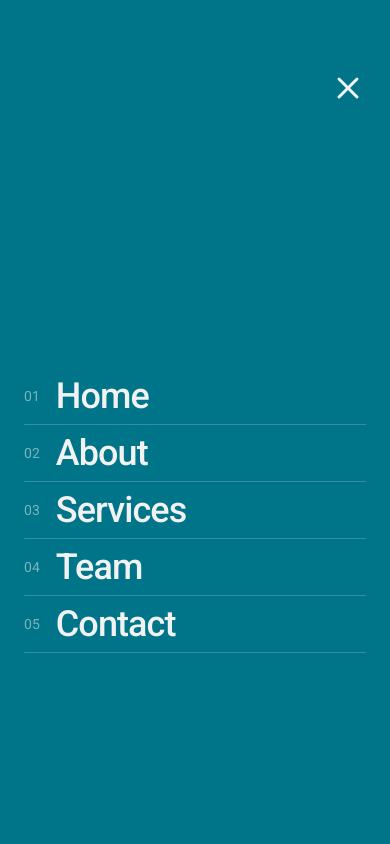
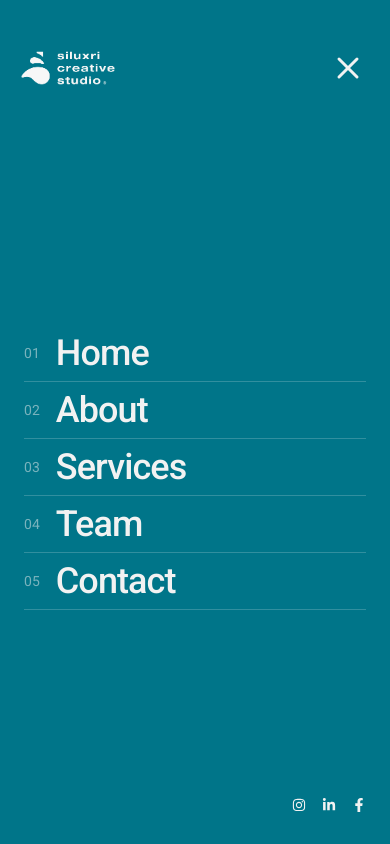
Before and after one commit to ernestkris6/Siluxuri, a React (Vite) app: page /contact in a window 390 px wide. Both pictures are taken after a click on the button "Toggle menu". Shown: the top 844 px of the page. Built offline with nearby package versions, Linux system fonts and the light colour scheme.

Commit message:
navbar/hamburger completed

```diff
--- /dev/null
+++ b/src/UI/Logo2.jsx
@@ -0,0 +1,9 @@
+import logo2 from '../assets/logo2.png'
+
+export default function Logo2() {
+  return (
+    <div>
+        <img className='w-32' src={logo2} alt="" />
+    </div>
+  )
+}
--- a/src/UI/Navbar.jsx
+++ b/src/UI/Navbar.jsx
@@ -5,9 +5,12 @@ import Logo from "./Logo";
 import { FiMenu, FiX } from "react-icons/fi";
 import {
   FaFacebook,
+  FaFacebookF,
   FaInstagram,
   FaLinkedin,
+  FaLinkedinIn,
 } from "react-icons/fa";
+import Logo2 from "./Logo2";
 
 const navItems = [
   { name: "Home", path: "/" },
@@ -21,7 +24,7 @@ export default function Navbar() {
   const [isOpen, setIsOpen] = useState(false);
 
   return (
-    <header className="w-full pl-2 pr-2">
+    <header className="w-full pl-2">
       <nav className="flex w-full items-center justify-between">
         {/* Logo */}
           <Link to="/">
@@ -95,11 +98,11 @@ export default function Navbar() {
 
         {/* Mobile Toggle */}
         <button
-          className="flex cursor-pointer text-4xl text-magenta transition md:hidden"
+          className="flex cursor-pointer text-4xl text-magenta transition md:hidden pr-6"
           onClick={() => setIsOpen(!isOpen)}
           aria-label="Toggle menu"
         >
-          {isOpen ? <FiX /> : <FiMenu />}
+          {!isOpen && <FiMenu />}
         </button>
 
         {/* Mobile Menu */}
@@ -117,10 +120,8 @@ export default function Navbar() {
             >
 
               {/* Menu Header */}
-              <div className="flex items-center justify-between px-6 py-6">
-
-                <Logo />
-
+              <div className="flex items-center justify-between pl-1 pr-6 py-1">
+                <Logo2 />
                 <button
                   onClick={() => setIsOpen(false)}
                   className="cursor-pointer text-4xl text-white transition"
@@ -173,6 +174,39 @@ export default function Navbar() {
                 ))}
 
               </div>
+
+              {/* Bottom Section */}
+              <div className="flex justify-end px-6 pb-8">
+
+                {/* Email */}
+
+
+                {/* Social Links */}
+                <div className="flex gap-4 text-sm">
+                  <a
+                    href="#"
+                    aria-label="Instagram"
+                  >
+                   <FaInstagram />
+                  </a>
+
+                  <a
+                    href="#"
+                    aria-label="LinkedIn"
+                  >
+                    <FaLinkedinIn  />
+                  </a>
+
+                  <a
+                    href="#"
+                    aria-label="LinkedIn"
+                  >
+                    <FaFacebookF/>
+                  </a>
+                </div>
+
+              </div>
+
             </motion.div>
           )}
         </AnimatePresence>
```
Also changed, not shown: src/assets/Logo2.png (added).
